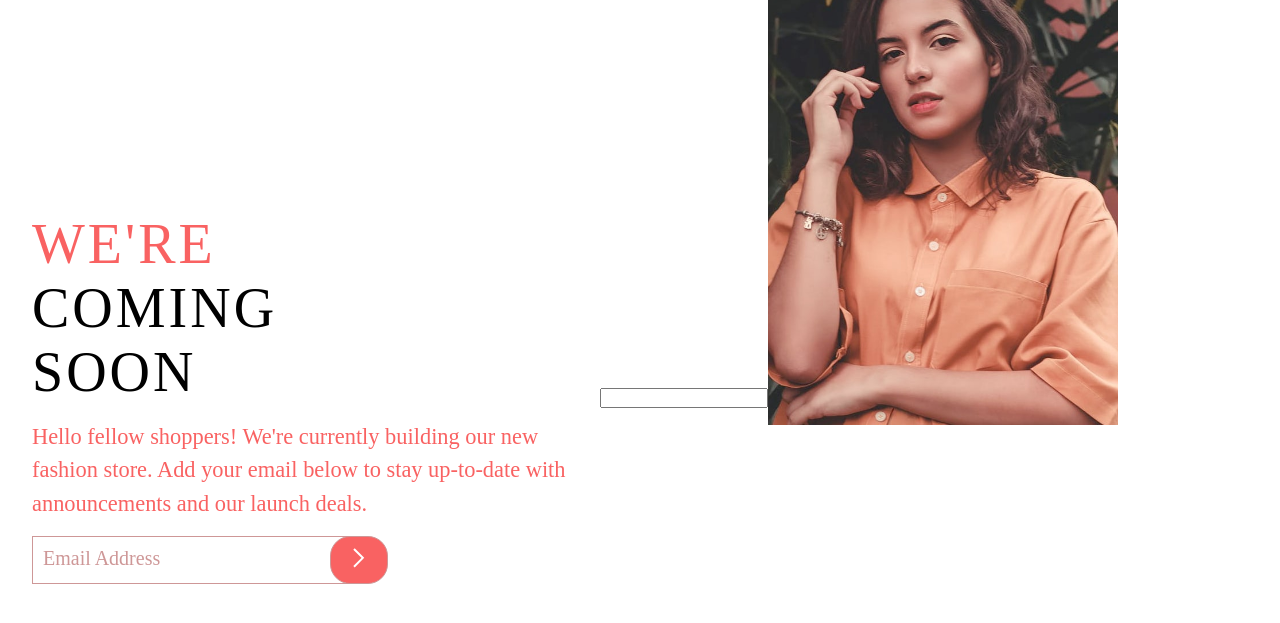
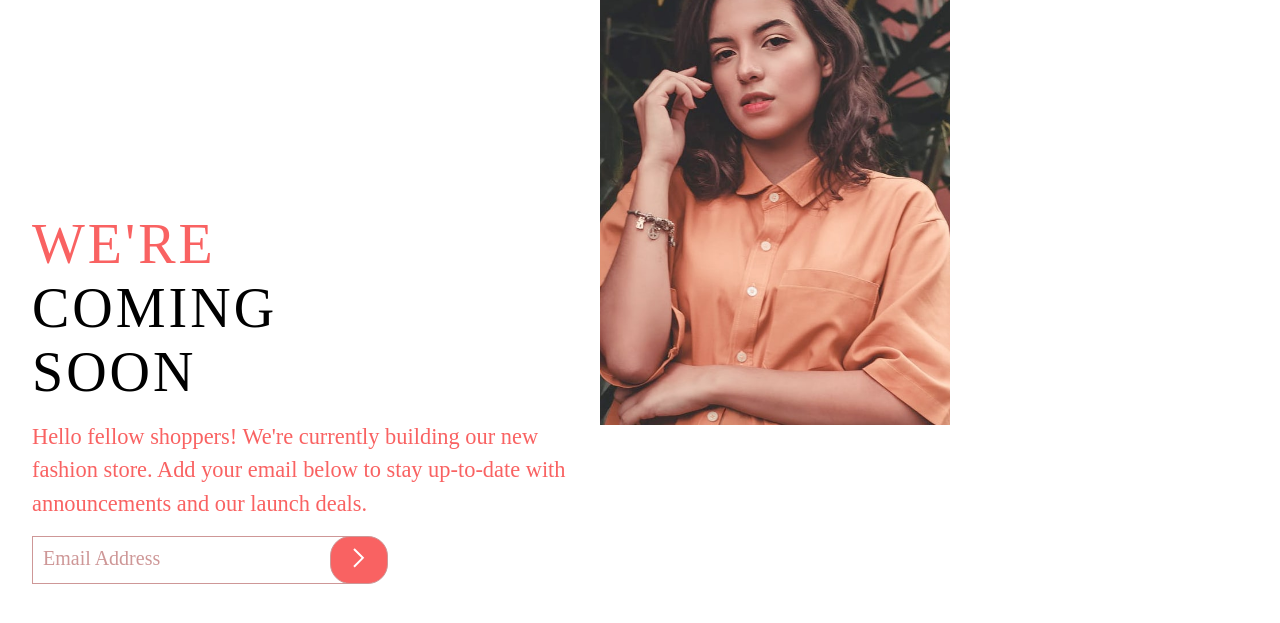
Before and after one commit to hameedmodibbo/Base-apparel-page, a plain HTML site: page index.html in a window 1280 px wide. Shown: the part 71-694 px from the top of the page. Drawn offline with Linux system fonts and the light colour scheme.

Commit message:
Update index.html

```diff
--- a/index.html
+++ b/index.html
@@ -40,7 +40,7 @@
         </div>
       </section>
 
-      <input type="text" spellcheck="false" />
+
 
       <section class="main-img">
         <img src="hero-desktop.jpg" alt="hero img" class="hero-img" />
```
